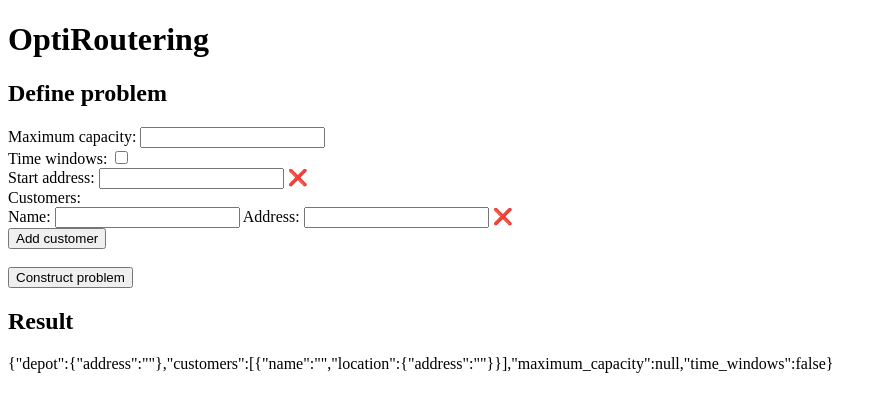
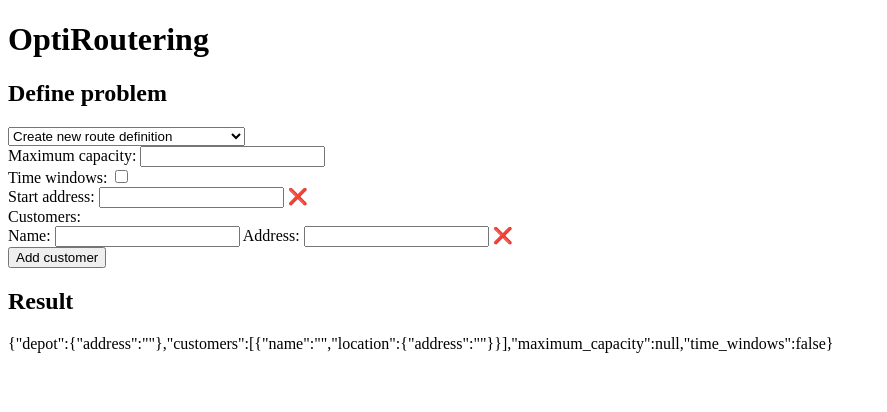
Before and after one commit to markkvdb/OptiRoutering, a SvelteKit app in the folder frontend/: page /problems in a window 1280 px wide. Shown: the top 412 px of the page, without its empty margins (0-887 px from the left). Built offline with nearby package versions, Linux system fonts and the light colour scheme.

Commit message:
Store route definitions

```diff
--- a/frontend/package.json
+++ b/frontend/package.json
@@ -34,6 +34,7 @@
 	},
 	"type": "module",
 	"dependencies": {
-		"@routingjs/valhalla": "^0.1.0"
+		"@routingjs/valhalla": "^0.1.0",
+		"uuid": "^9.0.0"
 	}
 }
--- /dev/null
+++ b/frontend/src/routes/problems/+page.server.ts
@@ -0,0 +1,12 @@
+import type { RouteDefinition } from '$lib/interfaces';
+import { route_definitions } from './data';
+
+interface ProblemPageData {
+    route_definitions: RouteDefinition[];
+}
+
+export function load(): ProblemPageData {
+    return {
+        route_definitions: route_definitions
+    };
+}
--- a/frontend/src/routes/problems/+page.svelte
+++ b/frontend/src/routes/problems/+page.svelte
@@ -2,7 +2,15 @@
 	import type { RouteDefinition } from '$lib/interfaces';
 	import ProblemForm from './ProblemForm.svelte';
 
-	let route_definition: RouteDefinition = {
+	export let data;
+	let route_definition: RouteDefinition | undefined;
+
+	$: result = JSON.stringify({
+		...route_definition
+	});
+
+	function createEmptyRouteDefinition(): RouteDefinition {
+		return {
 			depot: {
 				address: '',
 				coordinates: undefined
@@ -22,23 +30,22 @@
 			maximum_capacity: null,
 			time_windows: false
 		};
-
-	const constructProblem = (e) => {
-		// compute the distance matrix
-	};
-
-	$: result = JSON.stringify({
-		...route_definition
-	});
+	}
 </script>
 
 <h2>Define problem</h2>
 
+<!-- select existing route definition or create new one -->
+<select bind:value={route_definition}>
+	<option value={createEmptyRouteDefinition()}>Create new route definition</option>
+	{#each data.route_definitions as route_definition}
+		<option value={route_definition}>{route_definition.depot.address}</option>
+	{/each}
+</select>
+
+{#if route_definition}
 	<ProblemForm bind:route_definition />
-
-<br />
-
-<button type="submit" on:click|preventDefault={constructProblem}>Construct problem</button>
+{/if}
 
 <h2>Result</h2>
 
--- /dev/null
+++ b/frontend/src/routes/problems/+server.ts
@@ -0,0 +1,9 @@
+import { json } from '@sveltejs/kit';
+import { route_definitions } from './data';
+
+export async function POST({ request }): Promise<{ body: any; status: number; }> {
+    const route_definition = await request.json();
+    route_definitions.push(route_definition);
+
+    return json(route_definition, { status: 201 });
+}
--- a/frontend/src/routes/problems/CustomerInput.svelte
+++ b/frontend/src/routes/problems/CustomerInput.svelte
@@ -25,6 +25,7 @@
 	<input
 		type="text"
 		name="name"
+		value={customer.name}
 		required
 		on:change={(e) => {
 			customer.name = e.currentTarget.value;
@@ -38,6 +39,7 @@
 	<input
 		type="text"
 		name="address"
+		value={customer.location.address}
 		required
 		on:change={(e) => {
 			customer.location.address = e.currentTarget.value;
@@ -59,6 +61,7 @@
 		<input
 			type="number"
 			name="demand"
+			value={customer.demand}
 			required
 			on:change={(e) => {
 				customer.demand = parseInt(e.currentTarget.value);
@@ -74,6 +77,7 @@
 		<input
 			type="time"
 			name="earliest_time"
+			value={customer.earliest_time}
 			required
 			on:change={(e) => {
 				customer.earliest_time = new Date(e.currentTarget.value);
@@ -86,6 +90,7 @@
 		<input
 			type="time"
 			name="latest_time"
+			value={customer.latest_time}
 			required
 			on:change={(e) => {
 				customer.latest_time = new Date(e.currentTarget.value);
--- a/frontend/src/routes/problems/ProblemForm.svelte
+++ b/frontend/src/routes/problems/ProblemForm.svelte
@@ -21,6 +21,7 @@
 		];
 	};
 	const syncCustomers = () => {
+		console.log('syncing customers');
 		route_definition.customers = [...route_definition.customers];
 	};
 	async function findCoordinates(event: FocusEvent) {
@@ -78,7 +79,7 @@
 	Customers:
 	<br />
 
-	{#each route_definition.customers as customer}
+	{#each route_definition.customers as customer (customer.name)}
 		<CustomerInput
 			{customer}
 			{syncCustomers}
--- /dev/null
+++ b/frontend/src/routes/problems/data.ts
@@ -0,0 +1,44 @@
+
+import type { RouteDefinition } from "$lib/interfaces";
+
+export const route_definitions: RouteDefinition[] = [
+    {
+        depot: {
+            address: "Opslagstraat, Groningen, Nederland",
+            coordinates: {
+                lat: 53.1045,
+                lng: 6.8775
+            }
+        },
+        customers: [
+            {
+                name: "Klant 1",
+                location: {
+                    address: "Klantstraat 1, Delfzijl",
+                    coordinates: {
+                        lat: 53.3333,
+                        lng: 6.9167
+                    }
+                },
+                demand: undefined,
+                earliest_time: undefined,
+                latest_time: undefined
+            },
+            {
+                name: "Klant 2",
+                location: {
+                    address: "Klantstraat 2, Delfzijl",
+                    coordinates: {
+                        lat: 53.3333,
+                        lng: 6.9167
+                    }
+                },
+                demand: undefined,
+                earliest_time: undefined,
+                latest_time: undefined
+            }
+        ],
+        maximum_capacity: null,
+        time_windows: false,
+    }
+]
```
Also changed, not shown: 1 other file (tests, documents, lock files or other folders). Lines whose indentation alone changed are shown as unchanged.
